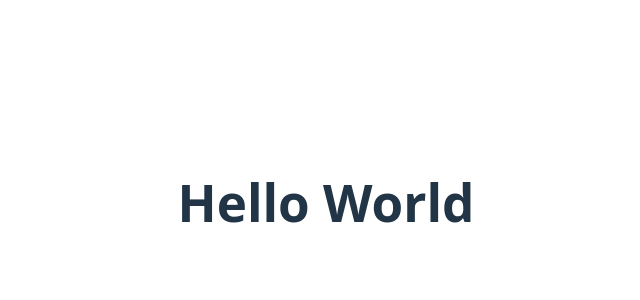
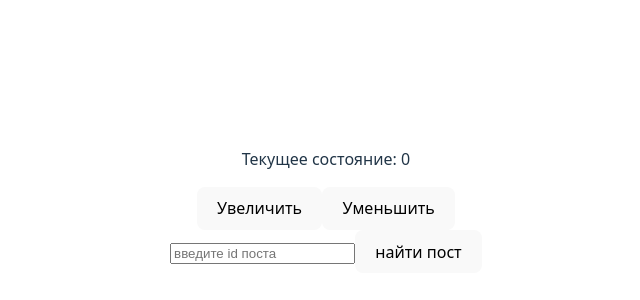
Before and after one commit to rabotnikjeka/homework-repository, a React (Vite) app in the folder my-react-app/: page / in a window 1280 px wide. Shown: the part 198-498 px from the top of the page, without its empty margins (314-954 px from the left). Built offline with nearby package versions, Linux system fonts and the light colour scheme.

Commit message:
homework state

```diff
--- a/my-react-app/src/App.jsx
+++ b/my-react-app/src/App.jsx
@@ -1,9 +1,12 @@
 import "./App.css";
+import Counter from "./Counter";
+import PostSearcher from "./PostSearcher";
 
 function App() {
   return (
     <div>
-      <h1>Hello World</h1>
+      <Counter />
+      <PostSearcher />
     </div>
   );
 }
--- /dev/null
+++ b/my-react-app/src/Counter.jsx
@@ -0,0 +1,36 @@
+import { useState } from "react";
+import "./App.css";
+
+function Counter() {
+  const [count, setCount] = useState(0);
+  const [error, setError] = useState("");
+
+  const increment = () => {
+    if (count < 10) {
+      setCount((prevState) => prevState + 1);
+      setError("");
+    } else {
+      setError("Количество не может быть больше 10!");
+    }
+  };
+
+  const decrement = () => {
+    if (count > 0) {
+      setCount((prevState) => prevState - 1);
+      setError("");
+    } else {
+      setError("Количество не может быть меньше 0!");
+    }
+  };
+
+  return (
+    <div>
+      <p>Текущее состояние: {count}</p>{" "}
+      <button onClick={increment}>Увеличить</button>
+      <button onClick={decrement}>Уменьшить</button>
+      {error && <p style={{ color: "red" }}>{error}</p>}
+    </div>
+  );
+}
+
+export default Counter;
--- /dev/null
+++ b/my-react-app/src/PostRender.jsx
@@ -0,0 +1,14 @@
+import "./App.css";
+
+function PostRender({ userId, id, title, body }) {
+  return (
+    <div>
+      <p>userId: {userId}</p>
+      <p>id: {id}</p>
+      <p>title: {title}</p>
+      <p>body: {body}</p>
+    </div>
+  );
+}
+
+export default PostRender;
--- /dev/null
+++ b/my-react-app/src/PostSearcher.jsx
@@ -0,0 +1,48 @@
+import { useState } from "react";
+import "./App.css";
+import PostRender from "./PostRender";
+
+function PostSearcher() {
+  const [inputValue, setInputValue] = useState("");
+  const [post, setPost] = useState("");
+  const [error, setError] = useState("");
+
+  const handleClick = async () => {
+    if (inputValue <= 0) {
+      setPost("");
+      setError("Пост не найден");
+      return;
+    }
+    try {
+      setError("");
+      const response = await fetch(
+        `https://jsonplaceholder.typicode.com/posts/${inputValue}`,
+      );
+
+      if (!response.ok) {
+        throw new Error("Пост не найден");
+      }
+
+      const data = await response.json();
+      setPost(data);
+    } catch (err) {
+      setPost(null);
+      setError(err.message);
+    }
+  };
+
+  return (
+    <div>
+      {error && <p style={{ color: "red" }}>{error}</p>}
+      <input
+        type="text"
+        placeholder="введите id поста"
+        onChange={(event) => setInputValue(Number(event.target.value))}
+      />
+      <button onClick={handleClick}>найти пост</button>
+      <div>{post && <PostRender {...post} />}</div>
+    </div>
+  );
+}
+
+export default PostSearcher;
```
